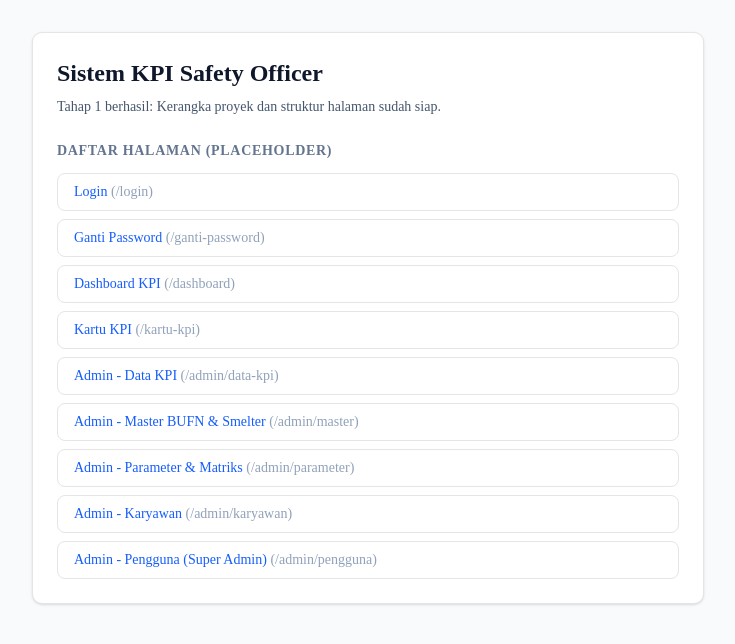
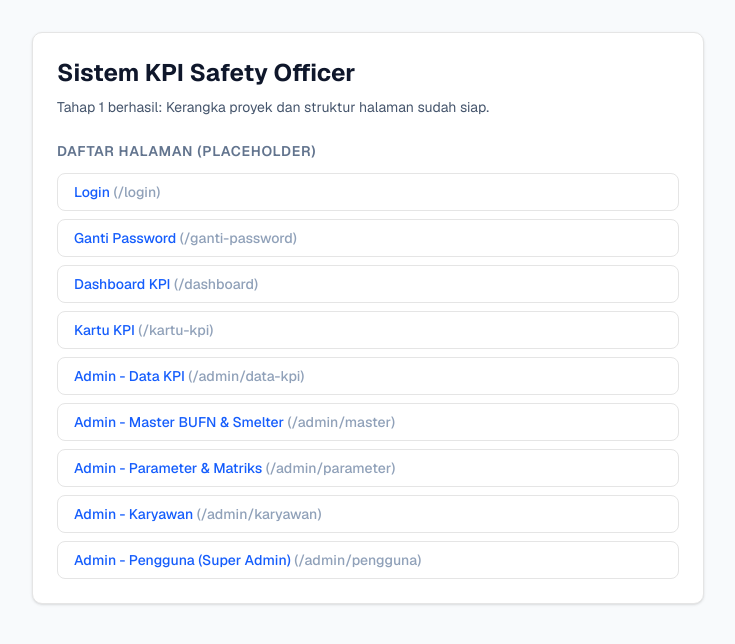
Before and after one commit to bufn2-code/kpi-safety-officer, a Next.js app: page / in a window 1280 px wide. Shown: the top 644 px of the page, without its empty margins (272-1007 px from the left). Built offline with nearby package versions, Linux system fonts and the light colour scheme.

Commit message:
Rapikan font Geist Sans dan judul halaman pada layout utama

```diff
--- a/src/app/layout.tsx
+++ b/src/app/layout.tsx
@@ -13,17 +13,25 @@ const geistMono = Geist_Mono({
 });
 
 export const metadata: Metadata = {
-  title: "Create Next App",
-  description: "Generated by create next app",
+  title: "Sistem KPI Safety Officer",
+  description: "Aplikasi pengelolaan dan monitoring KPI Safety Officer",
 };
 
-export default function RootLayout({ children }: LayoutProps<"/">) {
+export default function RootLayout({
+  children,
+}: Readonly<{
+  children: React.ReactNode;
+}>) {
   return (
     <html
-      lang="en"
+      lang="id"
       className={`${geistSans.variable} ${geistMono.variable} h-full antialiased`}
     >
-      <body className="min-h-full flex flex-col">{children}</body>
+      <body
+        className={`${geistSans.className} min-h-full flex flex-col bg-slate-50 font-sans text-slate-900`}
+      >
+        {children}
+      </body>
     </html>
   );
 }
```
